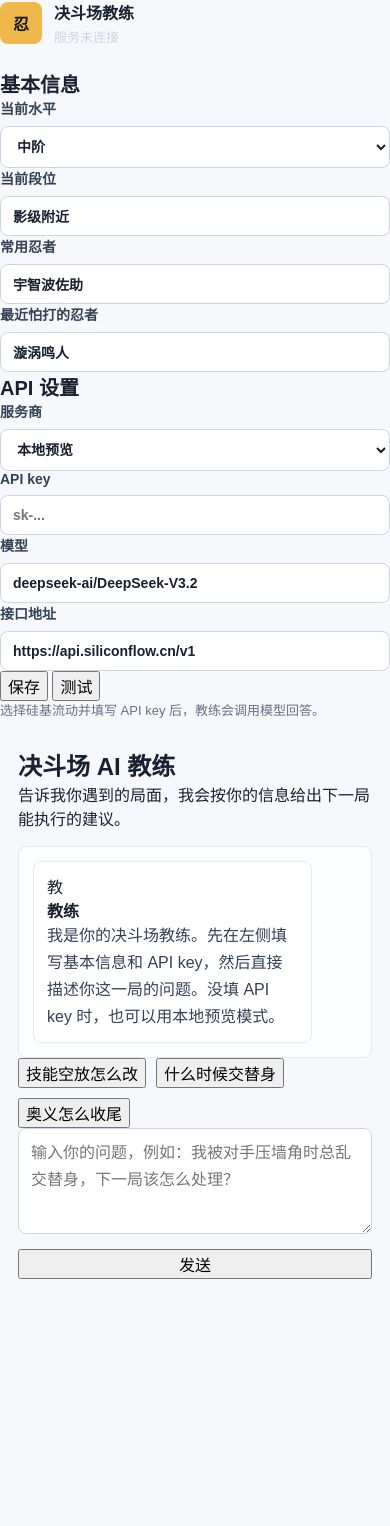
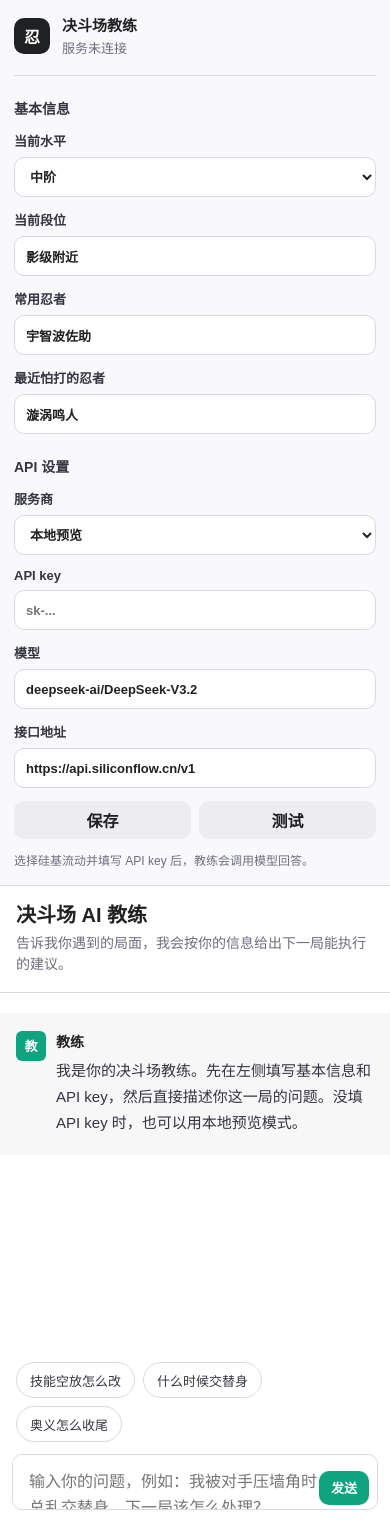
Before and after one commit to hg7707/1, a website: page public/index.html in a window 390 px wide. Before the commit the page ends 1297 px from the top, so only its background shows below. Drawn offline with Linux system fonts and the light colour scheme; no server answers.

Commit message:
Simplify coach UI styles

```diff
--- a/public/styles.css
+++ b/public/styles.css
@@ -1,25 +1,30 @@
 :root {
-  --ink: #18212f;
-  --muted: #667085;
-  --line: #d8e0eb;
-  --paper: #f6f8fb;
-  --panel: #ffffff;
-  --nav: #16324c;
-  --blue: #2663eb;
-  --green: #1b8a6b;
-  --red: #c8463b;
-  --amber: #b87514;
-  --shadow: 0 18px 46px rgba(22, 36, 56, 0.08);
+  --bg: #ffffff;
+  --surface: #f7f7f8;
+  --surface-strong: #ececf1;
+  --border: #d9d9e3;
+  --text: #202123;
+  --muted: #6e6e80;
+  --accent: #10a37f;
+  --accent-strong: #0d8f6f;
+  --danger: #d92d20;
+  --radius: 12px;
+  --sidebar-width: 312px;
 }
 
 * {
   box-sizing: border-box;
 }
 
+html,
+body {
+  height: 100%;
+}
+
 body {
   margin: 0;
-  color: var(--ink);
-  background: var(--paper);
+  color: var(--text);
+  background: var(--bg);
   font-family: "Microsoft YaHei", "PingFang SC", Arial, sans-serif;
   letter-spacing: 0;
 }
@@ -31,534 +36,321 @@ textarea {
   font: inherit;
 }
 
+button {
+  cursor: pointer;
+}
+
 .app {
   display: grid;
-  grid-template-columns: 230px minmax(0, 1fr);
+  grid-template-columns: var(--sidebar-width) minmax(0, 1fr);
   min-height: 100vh;
 }
 
-.side {
-  position: sticky;
-  top: 0;
+.settings {
+  display: flex;
+  flex-direction: column;
+  gap: 22px;
   height: 100vh;
-  padding: 22px 16px;
-  color: white;
-  background: var(--nav);
+  overflow: auto;
+  border-right: 1px solid var(--border);
+  padding: 18px;
+  background: #f9f9fb;
 }
 
 .brand {
   display: flex;
   gap: 12px;
   align-items: center;
-  padding-bottom: 22px;
-  border-bottom: 1px solid rgba(255, 255, 255, 0.14);
+  padding-bottom: 18px;
+  border-bottom: 1px solid var(--border);
 }
 
 .mark {
   display: grid;
-  width: 42px;
-  height: 42px;
+  width: 36px;
+  height: 36px;
+  flex: 0 0 auto;
   place-items: center;
-  border-radius: 8px;
-  background: #f0b84a;
-  color: #111827;
+  border-radius: 10px;
+  background: var(--text);
+  color: white;
   font-weight: 800;
+}
+
+.brand strong {
+  display: block;
+  font-size: 15px;
 }
 
 .brand span {
   display: block;
   margin-top: 3px;
-  color: #c9d5e3;
+  color: var(--muted);
   font-size: 13px;
 }
 
-nav {
+.settings-section {
   display: grid;
-  gap: 8px;
-  margin-top: 24px;
+  gap: 13px;
 }
 
-nav a {
-  padding: 11px 12px;
-  border-radius: 8px;
-  color: #dbe7f3;
-  text-decoration: none;
-}
-
-nav a.active,
-nav a:hover {
-  background: rgba(255, 255, 255, 0.12);
-  color: white;
-}
-
-main {
-  padding: 28px;
-}
-
-.hero {
-  display: flex;
-  justify-content: space-between;
-  gap: 20px;
-  align-items: center;
-  margin-bottom: 20px;
-}
-
-.hero p,
-.section-title p {
-  margin: 0 0 7px;
-  color: var(--green);
-  font-size: 13px;
-  font-weight: 800;
-}
-
-h1,
-h2,
-h3,
-p {
-  margin-top: 0;
-}
-
-h1 {
-  max-width: 720px;
-  margin-bottom: 0;
-  font-size: 30px;
-  line-height: 1.25;
-}
-
-h2 {
-  margin-bottom: 0;
-  font-size: 20px;
-}
-
-h3 {
-  margin-bottom: 8px;
-  font-size: 16px;
-}
-
-.status {
-  min-width: 150px;
-  border: 1px solid var(--line);
-  border-radius: 8px;
-  padding: 10px 12px;
-  background: white;
-  color: var(--muted);
-  text-align: center;
-}
-
-.grid {
-  display: grid;
-  grid-template-columns: minmax(360px, 0.9fr) minmax(0, 1.1fr);
-  gap: 18px;
-}
-
-.coach-grid {
-  display: grid;
-  grid-template-columns: minmax(0, 1.35fr) minmax(300px, 0.65fr);
-  gap: 18px;
-  margin-bottom: 18px;
-}
-
-.panel {
-  border: 1px solid var(--line);
-  border-radius: 8px;
-  padding: 22px;
-  background: var(--panel);
-  box-shadow: var(--shadow);
-}
-
-.chat-panel {
-  display: grid;
-  grid-template-rows: auto minmax(360px, 52vh) auto auto;
-  min-height: 620px;
-}
-
-.chat-messages {
-  display: flex;
-  flex-direction: column;
-  gap: 12px;
-  overflow: auto;
-  border: 1px solid #e2e8f0;
-  border-radius: 8px;
-  padding: 14px;
-  background: #fbfdff;
-}
-
-.chat-message {
-  max-width: 86%;
-  border: 1px solid #e5ebf3;
-  border-radius: 8px;
-  padding: 12px 13px;
-  background: white;
-}
-
-.chat-message.user {
-  align-self: flex-end;
-  border-color: #cddcff;
-  background: #eef4ff;
-}
-
-.chat-message.assistant {
-  align-self: flex-start;
-}
-
-.chat-message span {
-  display: block;
-  margin-bottom: 6px;
-  color: var(--green);
-  font-size: 13px;
-  font-weight: 800;
-}
-
-.chat-message.user span {
-  color: var(--blue);
-}
-
-.chat-message p {
-  margin-bottom: 0;
-  color: #334155;
-  line-height: 1.7;
-}
-
-.chat-form {
-  display: grid;
-  grid-template-columns: minmax(0, 1fr) 108px;
-  gap: 10px;
-  margin-top: 12px;
-}
-
-.chat-form textarea {
-  min-height: 64px;
-  max-height: 160px;
-}
-
-.profile-panel {
-  display: grid;
-  align-content: start;
-  gap: 14px;
-}
-
-.evidence-box {
-  display: grid;
-  gap: 8px;
-  border: 1px solid #e2e8f0;
-  border-radius: 8px;
-  padding: 14px;
-  background: #fbfdff;
-}
-
-.evidence-box strong {
-  color: var(--ink);
-}
-
-.evidence-box span {
-  color: var(--muted);
-  line-height: 1.5;
-}
-
-.provider-box {
-  display: grid;
-  gap: 12px;
-  border: 1px solid #e2e8f0;
-  border-radius: 8px;
-  padding: 14px;
-  background: #fbfdff;
-}
-
-.provider-box.public-mode .client-provider-field {
-  display: none !important;
-}
-
-.provider-actions {
-  display: grid;
-  grid-template-columns: 1fr 1fr;
-  gap: 10px;
-}
-
-#provider-status {
-  color: var(--muted);
-  font-size: 13px;
-  line-height: 1.5;
-}
-
-.section-title {
-  margin-bottom: 18px;
-}
-
-form {
-  display: grid;
-  gap: 15px;
-}
-
-.quick-actions {
-  display: flex;
-  flex-wrap: wrap;
-  gap: 10px;
-}
-
-.ghost {
-  min-height: 38px;
-  border: 1px solid var(--line);
-  border-radius: 8px;
-  padding: 8px 12px;
-  background: white;
-  color: var(--ink);
-  cursor: pointer;
+.settings-section h2 {
+  margin: 0;
+  color: #343541;
+  font-size: 14px;
   font-weight: 700;
-}
-
-.ghost:hover {
-  border-color: var(--blue);
-  color: var(--blue);
 }
 
 label {
   display: grid;
-  gap: 8px;
-  color: #344255;
-  font-size: 14px;
-  font-weight: 800;
+  gap: 7px;
+  color: #343541;
+  font-size: 13px;
+  font-weight: 600;
 }
 
 input,
 select,
 textarea {
   width: 100%;
-  border: 1px solid #cbd5e1;
-  border-radius: 8px;
-  padding: 11px 12px;
-  color: var(--ink);
-  background: white;
+  border: 1px solid var(--border);
+  border-radius: 10px;
+  background: var(--bg);
+  color: var(--text);
+  outline: none;
+}
+
+input,
+select {
+  height: 40px;
+  padding: 0 11px;
 }
 
 textarea {
-  min-height: 106px;
-  resize: vertical;
-  line-height: 1.65;
+  min-height: 52px;
+  max-height: 180px;
+  padding: 14px 52px 14px 16px;
+  line-height: 1.6;
+  resize: none;
 }
 
-.two {
+input:focus,
+select:focus,
+textarea:focus {
+  border-color: var(--accent);
+  box-shadow: 0 0 0 3px rgba(16, 163, 127, 0.12);
+}
+
+.setting-actions {
   display: grid;
   grid-template-columns: 1fr 1fr;
-  gap: 12px;
+  gap: 8px;
 }
 
-.moments {
-  display: grid;
-  gap: 10px;
+.secondary,
+#chat-submit {
+  border: 0;
+  border-radius: 10px;
+  font-weight: 700;
 }
 
-.moment-head {
-  display: flex;
-  justify-content: space-between;
-  align-items: center;
+.secondary {
+  height: 38px;
+  background: var(--surface-strong);
+  color: var(--text);
 }
 
-.moment-head button {
-  border: 1px solid var(--line);
-  border-radius: 8px;
-  padding: 7px 11px;
-  background: white;
-  cursor: pointer;
+.secondary:hover {
+  background: #e3e3ea;
 }
 
-#moment-list {
-  display: grid;
-  gap: 9px;
+.secondary:disabled,
+#chat-submit:disabled {
+  cursor: not-allowed;
+  opacity: 0.62;
 }
 
-.moment-row {
-  display: grid;
-  grid-template-columns: 96px minmax(0, 1fr);
-  gap: 9px;
+#provider-status {
+  margin: 0;
+  color: var(--muted);
+  font-size: 12px;
+  line-height: 1.55;
 }
 
-.primary {
-  min-height: 44px;
-  border: 0;
-  border-radius: 8px;
-  background: var(--blue);
-  color: white;
-  cursor: pointer;
-  font-weight: 800;
+.chat-shell {
+  display: grid;
+  grid-template-rows: auto minmax(0, 1fr) auto auto;
+  height: 100vh;
+  background: var(--bg);
 }
 
-.empty {
-  display: grid;
-  min-height: 360px;
-  place-items: center;
-  border: 1px dashed #cbd5e1;
-  border-radius: 8px;
-  color: var(--muted);
-  background: #fbfdff;
+.chat-header {
+  border-bottom: 1px solid var(--border);
+  padding: 18px clamp(18px, 4vw, 44px);
 }
 
-.empty.compact {
-  min-height: 120px;
+.chat-header h1 {
+  margin: 0;
+  font-size: 20px;
+  line-height: 1.3;
 }
 
-.report-block {
-  border-top: 1px solid var(--line);
-  padding-top: 16px;
-  margin-top: 16px;
+.chat-header p {
+  max-width: 680px;
+  margin: 5px 0 0;
+  color: var(--muted);
+  font-size: 14px;
+  line-height: 1.55;
 }
 
-.report-block:first-child {
-  border-top: 0;
-  padding-top: 0;
-  margin-top: 0;
+.chat-messages {
+  display: flex;
+  flex-direction: column;
+  gap: 0;
+  overflow: auto;
+  padding: 20px 0 28px;
 }
 
-.summary {
-  border-left: 4px solid var(--blue);
-  border-radius: 8px;
-  padding: 14px 16px;
-  background: #eef4ff;
-  line-height: 1.7;
+.chat-message {
+  display: grid;
+  grid-template-columns: 34px minmax(0, 760px);
+  justify-content: center;
+  gap: 14px;
+  padding: 22px clamp(16px, 4vw, 44px);
 }
 
-.problem {
-  border-left: 4px solid var(--red);
-  border-radius: 8px;
-  padding: 14px 16px;
-  background: #fff8f7;
+.chat-message.assistant {
+  background: var(--surface);
 }
 
-.muted {
-  color: var(--muted);
-  line-height: 1.65;
-}
-
-.item-list {
+.avatar {
   display: grid;
-  gap: 12px;
-  padding: 0;
-  list-style: none;
-}
-
-.item-list li {
-  border: 1px solid #edf1f6;
-  border-radius: 8px;
-  padding: 13px;
-}
-
-.tag {
-  display: inline-block;
-  margin-bottom: 6px;
-  color: var(--amber);
+  width: 30px;
+  height: 30px;
+  place-items: center;
+  border-radius: 6px;
+  background: var(--accent);
+  color: white;
   font-size: 13px;
   font-weight: 800;
 }
 
-.kb {
-  margin-top: 18px;
+.chat-message.user .avatar {
+  background: #343541;
 }
 
-.history-panel {
-  margin-top: 18px;
+.message-body strong {
+  display: block;
+  margin-bottom: 7px;
+  font-size: 14px;
 }
 
-.history-list {
-  display: grid;
-  grid-template-columns: repeat(3, minmax(0, 1fr));
-  gap: 12px;
+.message-body p {
+  margin: 0;
+  color: #343541;
+  font-size: 15px;
+  line-height: 1.75;
+  overflow-wrap: anywhere;
 }
 
-.history-card {
-  border: 1px solid #edf1f6;
-  border-radius: 8px;
-  padding: 14px;
-  background: #fbfdff;
+.quick-actions {
+  display: flex;
+  flex-wrap: wrap;
+  justify-content: center;
+  gap: 8px;
+  padding: 0 clamp(16px, 4vw, 44px) 12px;
 }
 
-.history-card span {
-  display: block;
-  margin-bottom: 8px;
-  color: var(--muted);
+.prompt-chip {
+  min-height: 36px;
+  border: 1px solid var(--border);
+  border-radius: 999px;
+  padding: 7px 13px;
+  background: var(--bg);
+  color: #343541;
   font-size: 13px;
 }
 
-.history-card strong {
-  display: block;
-  margin-top: 10px;
-  color: var(--green);
-  line-height: 1.55;
+.prompt-chip:hover {
+  background: var(--surface);
 }
 
-.kb-grid {
-  display: grid;
-  grid-template-columns: repeat(5, minmax(0, 1fr));
-  gap: 12px;
+.composer {
+  position: relative;
+  width: min(840px, calc(100% - 32px));
+  margin: 0 auto 18px;
 }
 
-.kb-card {
-  border: 1px solid #edf1f6;
-  border-radius: 8px;
-  padding: 14px;
-}
-
-.kb-card span {
-  color: var(--muted);
+#chat-submit {
+  position: absolute;
+  right: 9px;
+  bottom: 9px;
+  min-width: 44px;
+  height: 34px;
+  padding: 0 12px;
+  background: var(--accent);
+  color: white;
   font-size: 13px;
 }
 
-.kb-card strong {
-  display: block;
-  margin-top: 8px;
-  font-size: 24px;
+#chat-submit:hover {
+  background: var(--accent-strong);
 }
 
-@media (max-width: 980px) {
-  .app,
-  .grid,
-  .coach-grid {
+@media (max-width: 860px) {
+  .app {
     grid-template-columns: 1fr;
   }
 
-  .side {
-    position: static;
+  .settings {
     height: auto;
+    max-height: none;
+    border-right: 0;
+    border-bottom: 1px solid var(--border);
   }
 
-  nav {
-    grid-template-columns: repeat(3, 1fr);
-  }
-
-  nav a {
-    text-align: center;
-  }
-
-  .kb-grid {
+  .settings-section {
     grid-template-columns: repeat(2, minmax(0, 1fr));
   }
 
-  .history-list {
-    grid-template-columns: 1fr;
+  .settings-section h2,
+  .setting-actions,
+  #provider-status {
+    grid-column: 1 / -1;
   }
 
-  .chat-panel {
-    min-height: 560px;
+  .chat-shell {
+    min-height: 640px;
+    height: calc(100vh - 360px);
   }
 }
 
 @media (max-width: 620px) {
-  main {
-    padding: 18px;
+  .settings {
+    padding: 14px;
   }
 
-  .hero,
-  .two,
-  .moment-row,
-  .chat-form {
+  .settings-section {
     grid-template-columns: 1fr;
-    flex-direction: column;
-    align-items: stretch;
   }
 
-  h1 {
-    font-size: 24px;
+  .chat-header {
+    padding: 16px;
   }
 
-  .kb-grid {
-    grid-template-columns: 1fr;
+  .chat-message {
+    grid-template-columns: 30px minmax(0, 1fr);
+    gap: 10px;
+    padding: 18px 16px;
+  }
+
+  .quick-actions {
+    justify-content: flex-start;
+    padding-inline: 16px;
+  }
+
+  .composer {
+    width: calc(100% - 24px);
+    margin-bottom: 12px;
   }
 }
```
